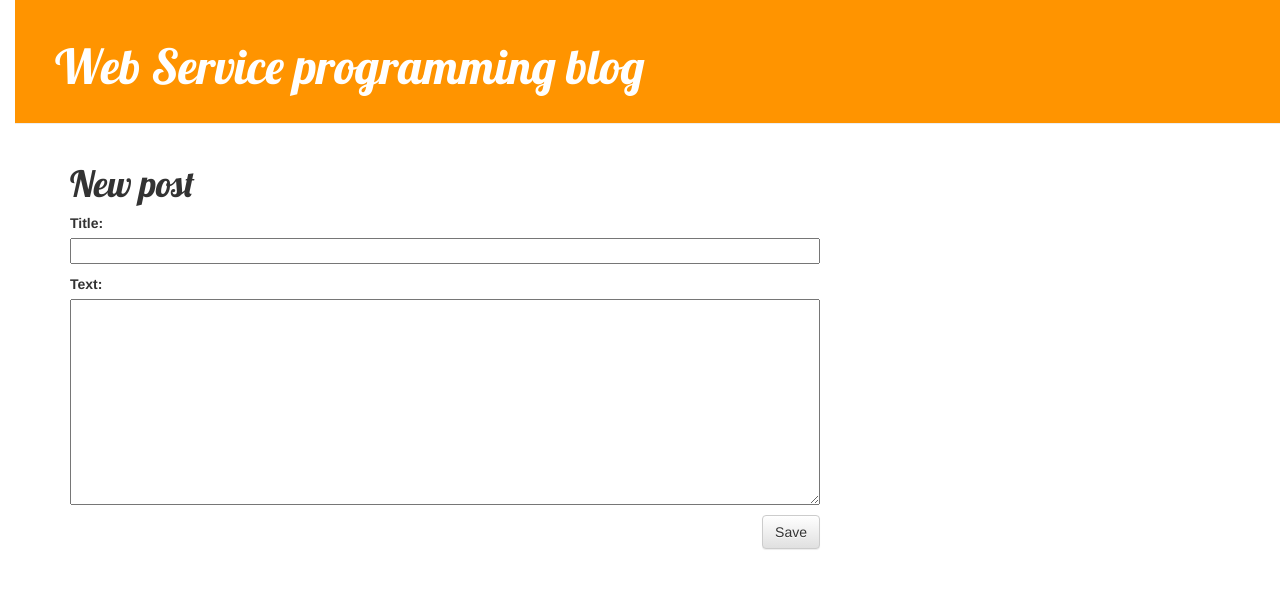
After one commit to komg00/my-blog, a Django app: page /post/new/ in a window 1280 px wide. The commit adds this page. Shown: the top 589 px of the page. Run offline with Django 4.2, Linux system fonts and the light colour scheme; some libraries are stand-ins or nearby versions.

Commit message:
Added views to create/edit blog post inside the site.

```diff
--- /dev/null
+++ b/blog/forms.py
@@ -0,0 +1,9 @@
+from django import forms
+
+from .models import Post
+
+class PostForm(forms.ModelForm):
+
+  class Meta:
+    model = Post
+    fields = ('title', 'text',)
--- a/blog/templates/blog/base.html
+++ b/blog/templates/blog/base.html
@@ -19,6 +19,11 @@
   </head>
   <body>
     <div class="page-header">
+      {% if user.is_authenticated %}
+      <a href="{% url 'post_new' %}" class="top-menu"
+        ><span class="glyphicon glyphicon-plus"></span
+      ></a>
+      {% endif %}
       <h1><a href="/">Web Service programming blog</a></h1>
     </div>
     <div class="content container">
--- a/blog/templates/blog/post_detail.html
+++ b/blog/templates/blog/post_detail.html
@@ -2,6 +2,10 @@
 <div class="post">
   {% if post.published_date %}
   <div class="date">{{post.published_date}}</div>
+  {% endif %} {% if user.is_authenticated %}
+  <a class="btn btn-default" href="{% url 'post_edit' pk=post.pk %}">
+    <span class="glyphicon glyphicon-pencil"></span>
+  </a>
   {% endif %}
   <h1>{{ post.title }}</h1>
   <p>{{ post.text|linebreaksbr }}</p>
--- /dev/null
+++ b/blog/templates/blog/post_edit.html
@@ -0,0 +1,7 @@
+{% extends 'blog/base.html' %} {% block content %}
+<h1>New post</h1>
+<form method="POST" class="post-form">
+  {% csrf_token %} {{ form.as_p }}
+  <button type="submit" class="save btn btn-default">Save</button>
+</form>
+{% endblock %}
--- a/blog/urls.py
+++ b/blog/urls.py
@@ -4,4 +4,6 @@ from . import views
 urlpatterns = [
     path('', views.post_list, name='post_list'),
     path('post/<int:pk>/', views.post_detail, name='post_detail'),
+    path('post/new/', views.post_new, name='post_new'),
+    path('post/<int:pk>/edit/', views.post_edit, name='post_edit'),
 ]
--- a/blog/views.py
+++ b/blog/views.py
@@ -1,7 +1,8 @@
-from django.shortcuts import render
+from django.shortcuts import render, get_object_or_404
 from django.utils import timezone
 from .models import Post
-from django.shortcuts import render, get_object_or_404
+from .forms import PostForm
+from django.shortcuts import redirect
 
 # Create your views here.
 def post_list(request):
@@ -11,3 +12,30 @@ def post_list(request):
 def post_detail(request, pk):
   post = get_object_or_404(Post, pk=pk)
   return render(request, 'blog/post_detail.html', {'post': post})
+
+def post_new(request):
+  if request.method == 'POST':
+    form = PostForm(request.POST)
+    if form.is_valid():
+      post = form.save(commit=False)
+      post.author = request.user
+      post.published_date = timezone.now()
+      post.save()
+      return redirect('post_detail', pk=post.pk)
+  else:
+    form = PostForm()
+  return render(request, 'blog/post_edit.html', {'form': form})
+
+def post_edit(request, pk):
+  post = get_object_or_404(Post, pk=pk)
+  if request.method == "POST":
+    form = PostForm(request.POST, instance=post)
+    if form.is_valid():
+      post = form.save(commit=False)
+      post.author = request.user
+      post.published_date = timezone.now()
+      post.save()
+      return redirect('post_detail', pk=post.pk)
+  else:
+    form = PostForm(instance=post)
+  return render(request, 'blog/post_edit.html', {'form': form})
```
Also changed, not shown: blog/migrations/0001_initial.py.
